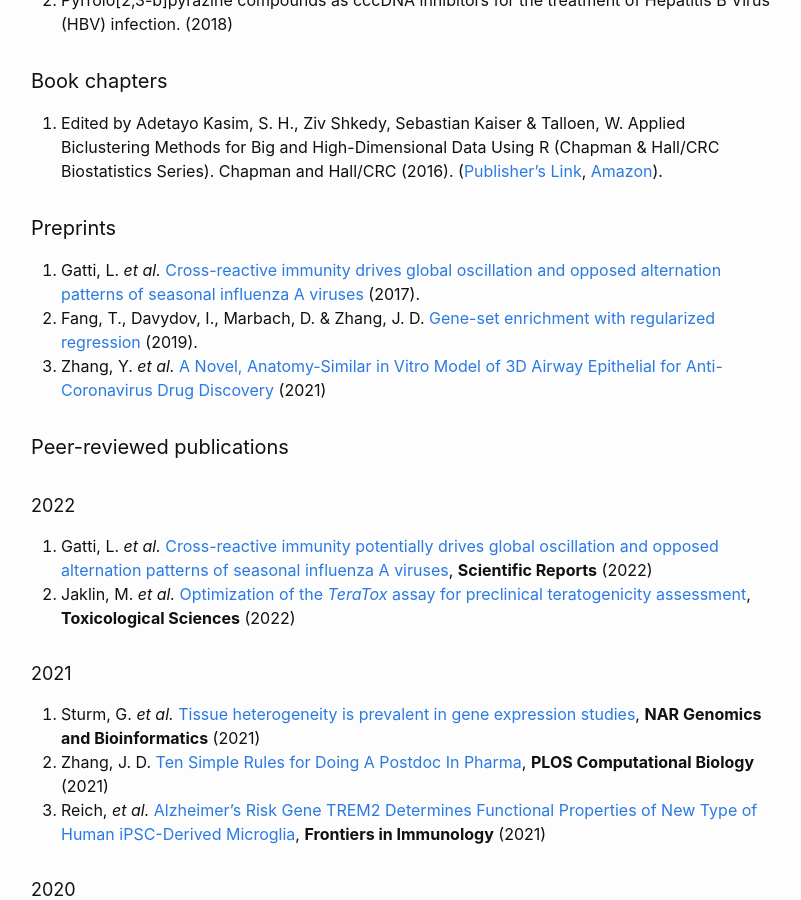
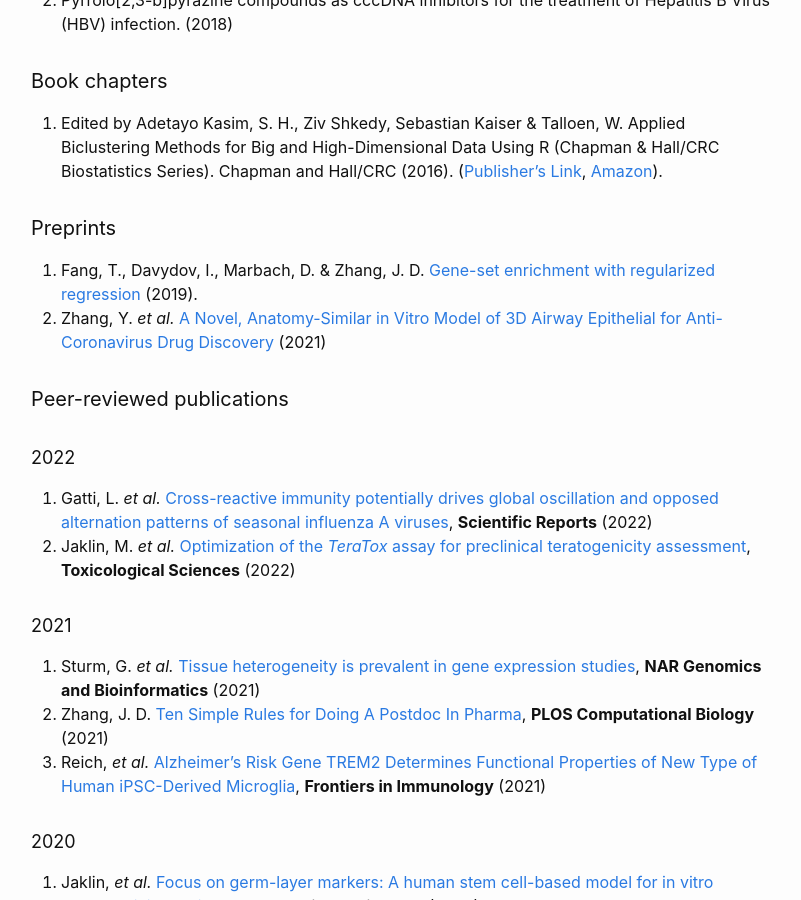
Before and after one commit to Accio/accio.github.io, a Jekyll site: the page built from _pages/publications.md, in a window 1280 px wide and 900 px high, scrolled down 329 px. Shown: the whole window, without its empty margins (239-1040 px from the left). Built offline with Jekyll 4.4.1, drawn with Linux system fonts in a browser that asks for light colours.

Commit message:
remove IRIS preprint

```diff
--- a/_pages/publications.md
+++ b/_pages/publications.md
@@ -24,12 +24,9 @@ My [Google Scholar profile](https://scholar.google.com/citations?user=ths6zX0AAA
 
 #### Preprints
 
-1. Gatti, L. *et al.* [Cross-reactive immunity drives global oscillation and
-   opposed alternation patterns of seasonal influenza A
-   viruses](https://www.biorxiv.org/content/10.1101/226613v1) (2017).
-2. Fang, T., Davydov, I., Marbach, D. & Zhang, J. D. [Gene-set enrichment with
+1. Fang, T., Davydov, I., Marbach, D. & Zhang, J. D. [Gene-set enrichment with
    regularized regression](https://www.biorxiv.org/content/10.1101/659920v2) (2019).
-4. Zhang, Y. *et al.* [A Novel, Anatomy-Similar in Vitro Model of 3D Airway
+2. Zhang, Y. *et al.* [A Novel, Anatomy-Similar in Vitro Model of 3D Airway
    Epithelial for Anti-Coronavirus Drug
    Discovery](https://doi.org/10.1101/2021.03.03.433824) (2021)
 
```
